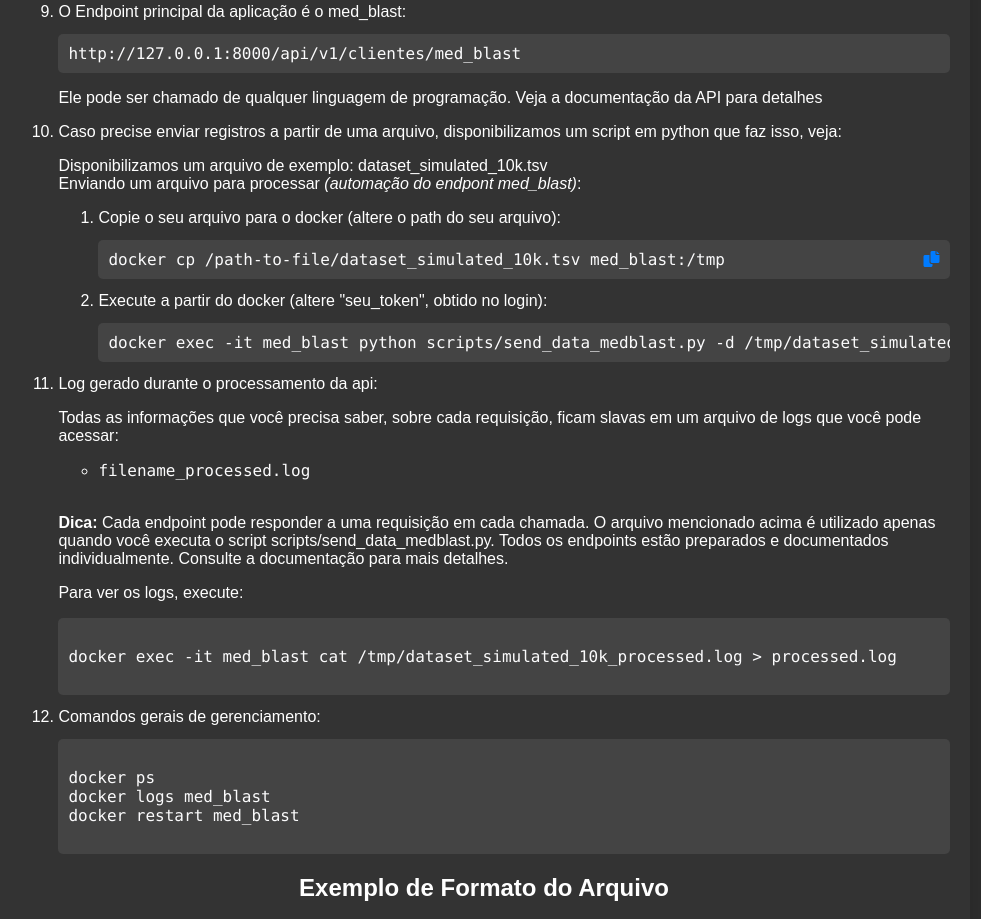
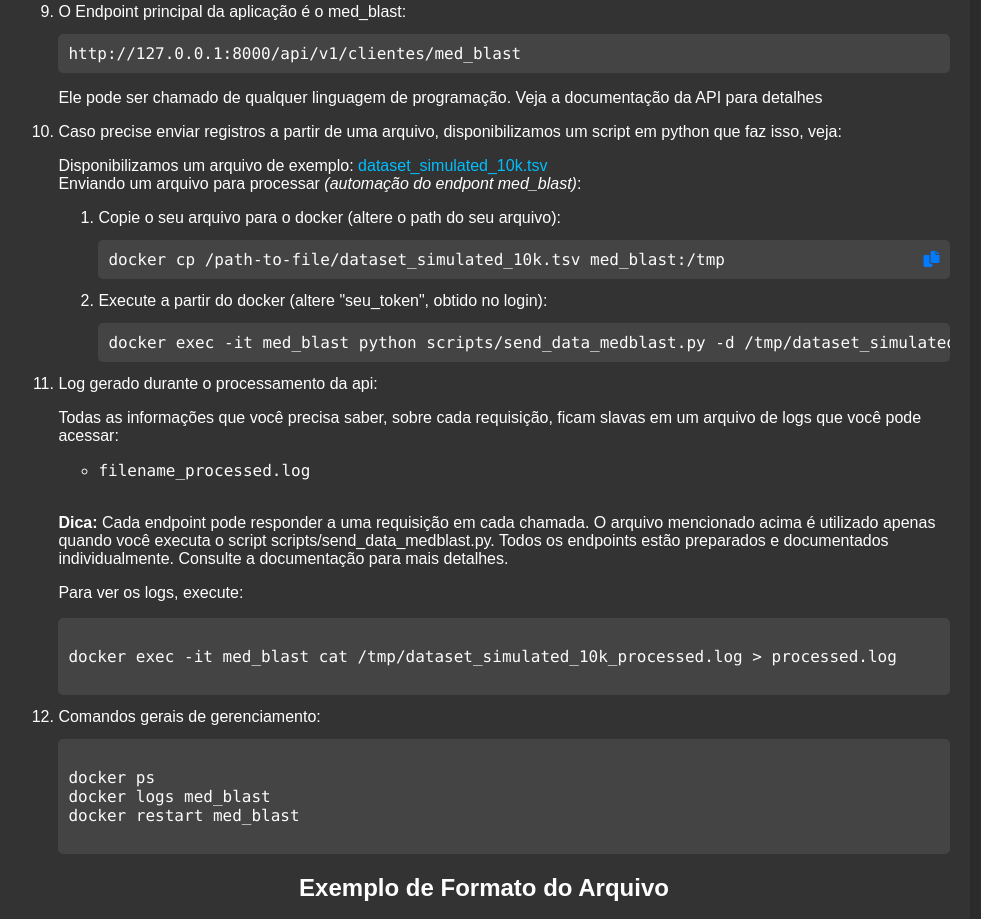
Before and after one commit to jdeney/jdeney.github.io, a plain HTML site: page med_blast/index.html in a window 1280 px wide. Shown: the part 1484-2403 px from the top of the page, without its empty margins (156-1137 px from the left). Drawn offline with Linux system fonts and the light colour scheme.

Commit message:
Update index.html

```diff
--- a/med_blast/index.html
+++ b/med_blast/index.html
@@ -98,8 +98,8 @@ curl --location 'http://127.0.0.1:8080/api/v1/usuarios/signup' \
           Caso precise enviar registros a partir de uma arquivo,
           disponibilizamos um script em python que faz isso, veja:
           <p>
-            Disponibilizamos um arquivo de exemplo:
-            dataset_simulated_10k.tsv<br />
+            Disponibilizamos um arquivo de exemplo: <a href="https://drive.google.com/file/d/1pM_Bp7nfbqmSEuY2M5hO4Ew-rTcMeOW_/view?usp=sharing" target="_blank">dataset_simulated_10k.tsv</a>
+          <br />
             Enviando um arquivo para processar
             <i>(automação do endpont med_blast)</i>:
           </p>
```
